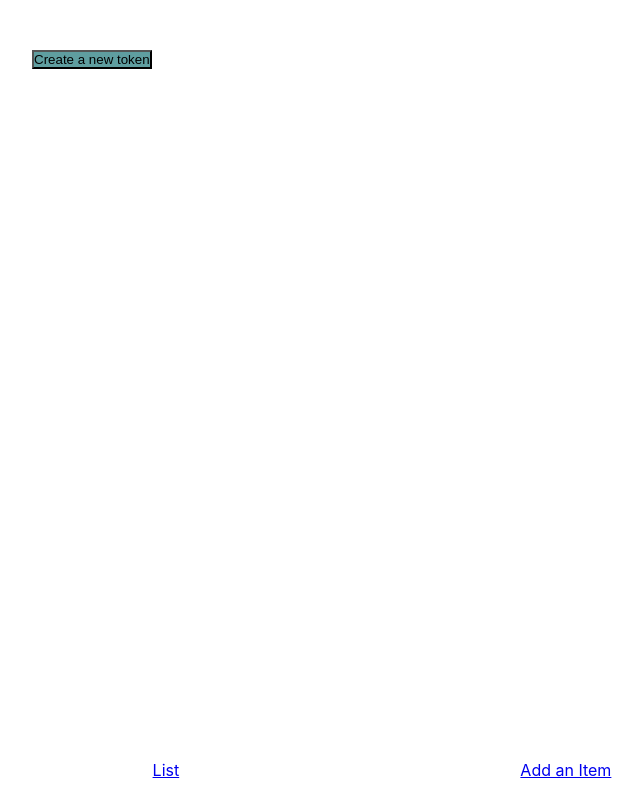
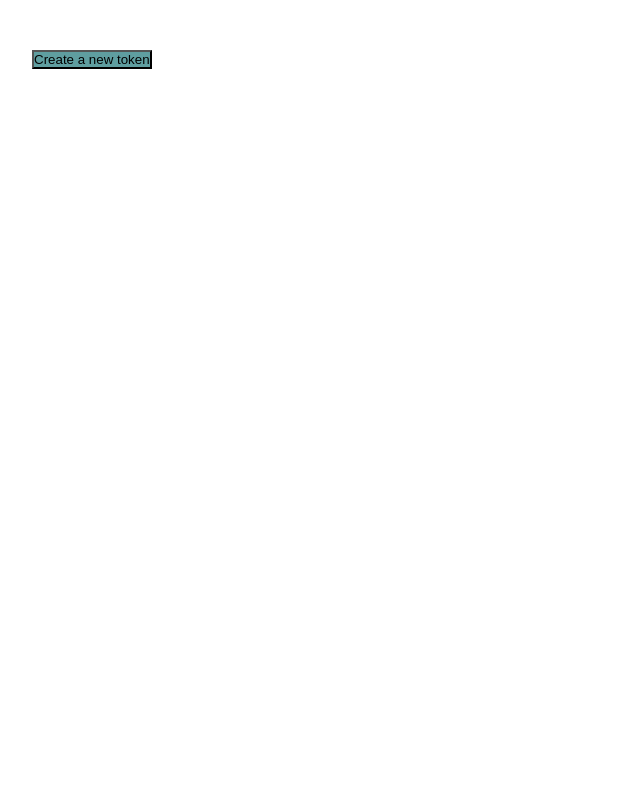
Before and after one commit to the-collab-lab/tcl-31-smart-shopping-list, a React (Create React App) app: page / in a window 1280 px wide. Shown: the whole page, without its empty margins (18-661 px from the left). Built offline with nearby package versions, Linux system fonts and the light colour scheme.

Commit message:
Refactorization of code in component App.
Co-authored-by: gabynr <16828751+gabynr@users.noreply.github.com>
Co-authored-by: andreamartz <14165788+andreamartz@users.noreply.github.com>

```diff
--- a/src/App.js
+++ b/src/App.js
@@ -1,57 +1,11 @@
-import React, { useState, useEffect } from 'react';
-import { db } from './lib/firebase.js';
+import React from 'react';
 import './App.css';
-import {
-  collection,
-  getDocs,
-  query,
-  onSnapshot,
-  doc,
-  setDoc,
-} from '@firebase/firestore';
-import {
-  BrowserRouter as Router,
-  Link,
-  NavLink,
-  Route,
-  Switch,
-} from 'react-router-dom';
+import { BrowserRouter as Router, Route, Switch } from 'react-router-dom';
 import { List } from './List';
 import { Add } from './Add';
 import { Home } from './Home';
-import { NavigationMenu } from './NavigationMenu';
 
 function App() {
-  /*const [users, setUsers] = useState([]);
-
-  useEffect(() => {
-    const fetchUsers = async () => {
-      const response = collection(db, 'users');
-      const usersList = query(response);
-      // console.log(usersList.users.docs);
-      // setUsers(data)
-      const unsubscribe = onSnapshot(usersList, (querySnapshot) => {
-        const users = querySnapshot.docs.reduce((acc, doc) => {
-          const { name } = doc.data();
-          const id = doc.id;
-          return [...acc, { id, name }];
-        }, []);
-
-        setUsers(users);
-      });
-    };
-
-    fetchUsers();
-  }, []);
-
-  const handleClick = async () => {
-    await setDoc(doc(db, 'cities', 'LA'), {
-      name: 'Los Angeles',
-      state: 'CA',
-      country: 'USA',
-    });
-  };
-*/
   return (
     <Router>
       {/* A <Switch> looks through its children <Route>s and
@@ -67,7 +21,6 @@ function App() {
           <Add />
         </Route>
       </Switch>
-      <NavigationMenu />
     </Router>
   );
 }
```
